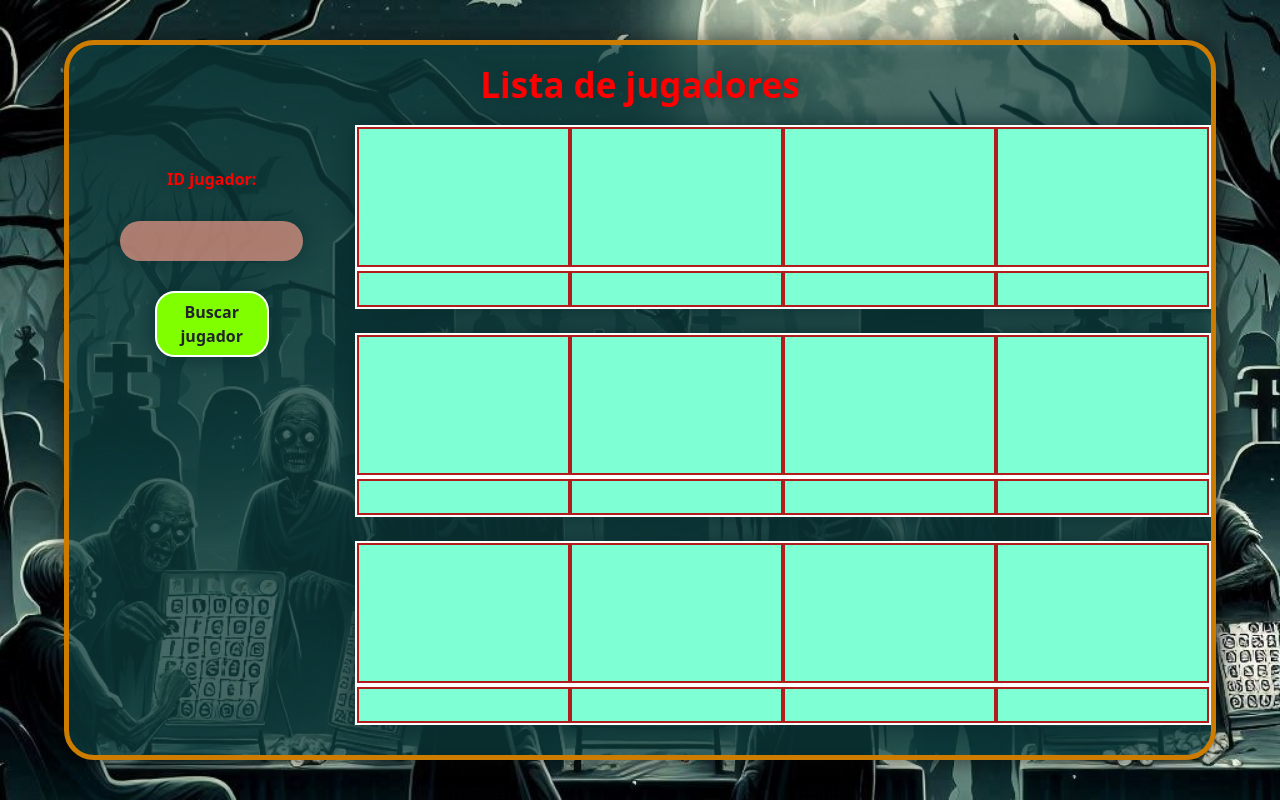
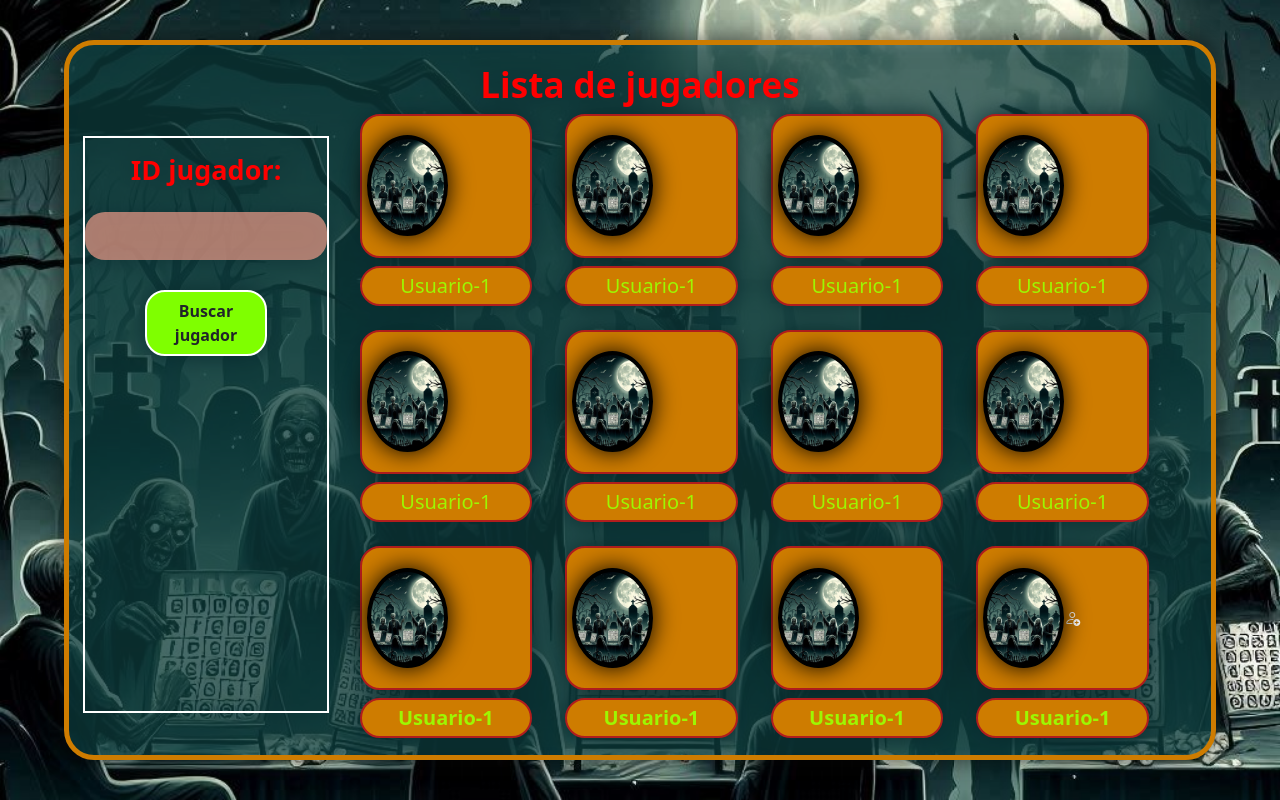
Before and after one commit to brayancortes22/zombie-bingo, a PHP site: page /html/listaDeJugadores.html in a window 1280 px wide. Run offline with PHP 8.4, Linux system fonts and the light colour scheme.

Commit message:
de todo y faltan cambios

```diff
--- a/zombie-plash/css/listaDeJugadores.css
+++ b/zombie-plash/css/listaDeJugadores.css
@@ -54,7 +54,7 @@
 .grandote{
     height: 100%;
     width: 100%;
-
+    margin-top: -1%;
     display: flex;
 }
 .izquierda{
@@ -72,14 +72,16 @@
     height: 100%;
     display: flex;
     flex-direction: column;
+    margin-right: 4%;
 }
 .centro{
-    width: 80%;
+    width: 90%;
     height: 90%;
     margin-bottom:7% ;
     display: flex;
     align-items: center;
     flex-direction: column;
+    border: solid white 2px;
 }
 .jugador{
     width: 100%;
@@ -88,12 +90,13 @@
     justify-content: center;
     align-items: center;
     color: red;
+    font-size: 27px;
 
 }
 .inpu{
     border: none;
-    width: 80%;
-    height: 5vh;
+    width: 100%;
+    height: 6vh;
     display: flex;
     justify-content: center;
     align-items: center;
@@ -107,6 +110,9 @@
     width: 100%;
     background-color: rgba(250, 160, 140, 0.671);
     border: none;
+    color: white;
+    text-align: center;
+    font-size: 20px;
 }
 .boton{
     width: 50%;
@@ -122,44 +128,84 @@
     background-color: chartreuse;
 }
 .fila{
-    border: solid white 2px;
     height: 18vh;
     width: 100%;
     display: flex;
+
 }
 .fila2{
-    border: solid white 2px;
     height: 18vh;
     width: 100%;
     display: flex;
 }
 .fila3{
-    border: solid white 2px;
     height: 18vh;
     width: 100%;
     display: flex;
+
 }
 .cuadrito{
     border: solid rgb(177, 29, 29) 2px;
     height: 100%;
     width: 90%;
-    background-color: aquamarine;
+    background-color: #ce7c00;
+    margin-left: 2%;
+    margin-right: 2%;
+    border-radius: 20px;
+    display: flex;
+    align-items: center;
+
+}
+.cuadritos{
+    border: solid rgb(177, 29, 29) 2px;
+    height: 100%;
+    width: 90%;
+    background-color: #ce7c00;
+    margin-left: 2%;
+    margin-right: 2%;
+    border-radius: 20px;
+    display: flex;
+    align-items: center;
+    text-align: center;
+    justify-content: center;
+    color: rgba(154, 255, 2, 0.931);
+    font-size: 20px;
+
+
 }
 .filita{
-    border: solid white 2px;
+
     height: 5vh;
     width: 100%;
     display: flex;
+    margin-top: 1%;
 }
 .filita1{
-    border: solid white 2px;
+
     height: 5vh;
     width: 100%;
     display: flex;
+    margin-top: 1%;
 }
 .filita2{
-    border: solid white 2px;
+
     height: 5vh;
     width: 100%;
     display: flex;
+    margin-top: 1%;
 }
+.circulo{
+
+    background-image: url('../img/jugadoresSala.jpeg');
+    background-size: cover; /* Ajusta la imagen para cubrir todo el div */
+    background-position: center; /* Centra la imagen */
+    background-repeat: no-repeat; /* No repetir la imagen */
+    position: relative; /* Puedes cambiar a fixed o absolute si lo deseas fijo en la pantalla */
+    border-radius: 50%;
+    width: 48%;
+    height: 72%;
+    border: black solid 4px ;
+    filter: drop-shadow(0px 0px 12px rgb(0, 0, 0));
+    margin-left: 3%;
+
+}
--- a/zombie-plash/html/listaDeJugadores.html
+++ b/zombie-plash/html/listaDeJugadores.html
@@ -35,40 +35,66 @@
                 </div>
                 <div class="derecha">
                     <div class="fila">
-                        <div class="cuadrito"></div>
-                        <div class="cuadrito"></div>
-                        <div class="cuadrito"></div>
-                        <div class="cuadrito"></div>
+                        <div class="cuadrito">
+                            <div class="circulo"></div>
+                        </div>
+                        <div class="cuadrito">
+                            <div class="circulo"></div>
+                        </div>
+                        <div class="cuadrito">
+                            <div class="circulo"></div>
+                        </div>
+                        <div class="cuadrito">
+                            <div class="circulo"></div>
+                        </div>
                     </div>
                     <div class="filita">
-                        <div class="cuadrito"></div>
-                        <div class="cuadrito"></div>
-                        <div class="cuadrito"></div>
-                        <div class="cuadrito"></div>
+                        <div class="cuadritos">Usuario-1</div>
+                        <div class="cuadritos">Usuario-1</div>
+                        <div class="cuadritos">Usuario-1</div>
+                        <div class="cuadritos">Usuario-1</div>
                     </div><br>
                     <div class="fila2">
-                        <div class="cuadrito"></div>
-                        <div class="cuadrito"></div>
-                        <div class="cuadrito"></div>
-                        <div class="cuadrito"></div>
+                        <div class="cuadrito">
+                            <div class="circulo"></div>
+                        </div>
+                        <div class="cuadrito">
+                            <div class="circulo"></div>
+                        </div>
+                        <div class="cuadrito">
+                            <div class="circulo"></div>
+                        </div>
+                        <div class="cuadrito">
+                            <div class="circulo"></div>
+                        </div>
                     </div>
                     <div class="filita1">
-                        <div class="cuadrito"></div>
-                        <div class="cuadrito"></div>
-                        <div class="cuadrito"></div>
-                        <div class="cuadrito"></div>
+                        <div class="cuadritos">Usuario-1</div>
+                        <div class="cuadritos">Usuario-1</div>
+                        <div class="cuadritos">Usuario-1</div>
+                        <div class="cuadritos">Usuario-1</div>
                     </div><br>
                     <div class="fila3">
-                        <div class="cuadrito"></div>
-                        <div class="cuadrito"></div>
-                        <div class="cuadrito"></div>
-                        <div class="cuadrito"></div>
+                        <div class="cuadrito">
+                            <div class="circulo"></div>
+                        </div>
+                        <div class="cuadrito">
+                            <div class="circulo"></div>
+                        </div>
+                        <div class="cuadrito">
+                            <div class="circulo"></div>
+                        </div>
+                        <div class="cuadrito">
+                            <div class="circulo"></div>
+                            <div class="icono">
+                                <i class="bi bi-person-add"></i></div>
+                        </div>
                     </div>
                     <div class="filita2">
-                        <div class="cuadrito"></div>
-                        <div class="cuadrito"></div>
-                        <div class="cuadrito"></div>
-                        <div class="cuadrito"></div>
+                        <div class="cuadritos"><strong>Usuario-1</strong></div>
+                        <div class="cuadritos"><strong>Usuario-1</strong></div>
+                        <div class="cuadritos"><strong>Usuario-1</strong></div>
+                        <div class="cuadritos"><strong>Usuario-1</strong></div>
                     </div>
                 </div>
               </div>
```
Also changed, not shown: zombie-plash/css/ingresarInvitado.css (+21 -14 lines), zombie-plash/html/ingresarInvitado.html (+12 -18 lines).
